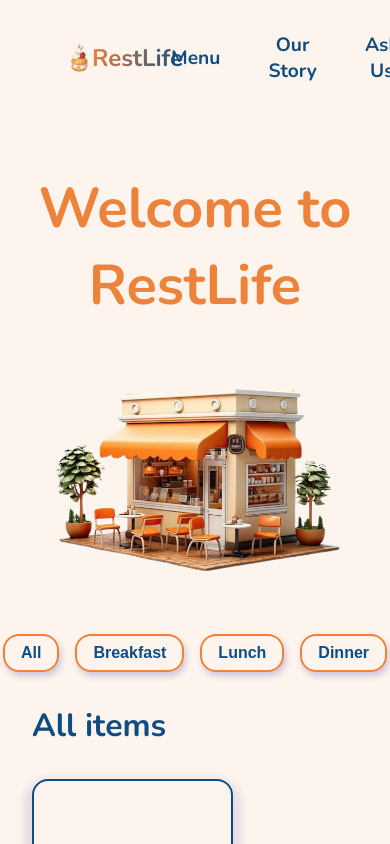
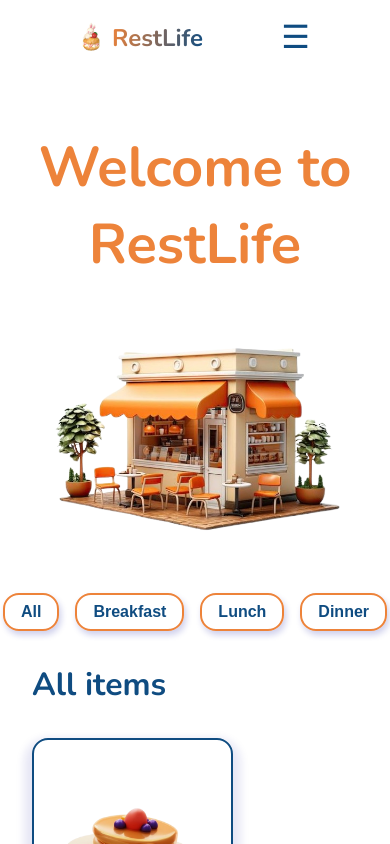
Before and after one commit to hibahdesu/MenuWebsite, a React (Create React App) app: page / in a window 390 px wide. Shown: the top 844 px of the page. Built offline with nearby package versions, Linux system fonts and the light colour scheme.

Commit message:
Update the nav

```diff
--- a/package.json
+++ b/package.json
@@ -9,6 +9,7 @@
     "@testing-library/user-event": "^13.5.0",
     "react": "^19.1.0",
     "react-dom": "^19.1.0",
+    "react-router-dom": "^7.6.2",
     "react-scripts": "5.0.1",
     "web-vitals": "^2.1.4"
   },
--- a/src/App.jsx
+++ b/src/App.jsx
@@ -1,24 +1,39 @@
 import './Main.css';
 import './App.css';
+
+import { BrowserRouter as Router, Routes, Route } from 'react-router-dom';
+
 import Nav from './Nav';
+import Hero from './Hero';
+import FilterButtons from './FilterButtons';
 import PostsAndSidemnu from './PostsAndSidemnu';
-import FilterButtons from './FilterButtons';
-import Hero from './Hero';
 import Footer from './Footer';
+
+import Menu from './pages/Menu';
+import OurStory from './pages/OurStory';
+import ContactUs from './pages/ContactUs';
 
 function App() {
   return (
-    <div className="App">
+    <Router>
       <Nav />
+      <Routes>
+        <Route path="/" element={
+          <>
             <Hero />
             <FilterButtons
               filters={['All', 'Breakfast', 'Lunch', 'Dinner']}
               setFilter={(filter) => console.log(`Filter set to: ${filter}`)}
             />
             <PostsAndSidemnu />
-
+          </>
+        } />
+        <Route path="/menu" element={<Menu />} />
+        <Route path="/about" element={<OurStory />} />
+        <Route path="/contact" element={<ContactUs />} />
+      </Routes>
       <Footer />
-    </div>
+    </Router>
   );
 }
 
--- a/src/Nav.css
+++ b/src/Nav.css
@@ -1,31 +1,42 @@
+/* Header layout */
 .header {
   padding: 1rem 5rem;
   display: flex;
   justify-content: space-between;
   align-items: center;
+  position: relative;
+  z-index: 1000;
+  background-color: transparent;
 }
+
+/* Logo section */
 .logo {
   display: flex;
   align-items: center;
-    justify-content: center;
+  cursor: pointer;
 }
+
 .App-logo {
   height: 8vmin;
   margin: 0;
 }
+
 .logo-text {
   font-size: 1.5em;
   background: linear-gradient(100deg, #ED833A, #0F4C81);
   -webkit-background-clip: text;
   -webkit-text-fill-color: transparent;
   font-weight: bold;
-    margin: 0;
+  margin-left: 0.5rem;
 }
+
+/* Logo hover animation */
 @media (prefers-reduced-motion: no-preference) {
   .App-logo:hover {
     animation: App-logo-spin infinite 20s linear;
   }
 }
+
 @keyframes App-logo-spin {
   from {
     transform: rotate(0deg);
@@ -34,9 +45,12 @@
     transform: rotate(360deg);
   }
 }
+
+/* Desktop nav styles */
 nav {
   text-align: center;
 }
+
 ul {
   list-style-type: none;
   padding: 0;
@@ -45,13 +59,59 @@ ul {
   align-items: center;
   gap: 3rem;
 }
+
 nav a {
   text-decoration: none;
   color: #0F4C81;
-
   font-weight: bold;
   font-size: 1.2em;
+  transition: color 0.2s ease;
 }
+
 nav a:hover {
   color: #ED833A;
 }
+
+/* ===== Responsive Mobile Menu ===== */
+.menu-toggle {
+  display: none;
+  font-size: 2rem;
+  cursor: pointer;
+  color: #0F4C81;
+  z-index: 1001;
+}
+
+/* Mobile styles */
+@media screen and (max-width: 768px) {
+  .menu-toggle {
+    display: block;
+  }
+
+  nav {
+    position: absolute;
+    top: 100%;
+    right: 0;
+    width: 50%;
+    background-color: #fdf4ed;
+    overflow: hidden;
+    max-height: 0;
+    transition: max-height 0.3s ease-in-out;
+    box-shadow: 0 4px 8px rgba(0, 0, 0, 0.1);
+  }
+
+  nav.open {
+    max-height: 300px; /* or more if needed */
+  }
+
+  nav ul {
+    flex-direction: column;
+    align-items: flex-start;
+    padding: 1.5rem;
+    gap: 1.5rem;
+  }
+
+  nav a {
+    font-size: 1.1em;
+    color: #0F4C81;
+  }
+}
--- a/src/Nav.jsx
+++ b/src/Nav.jsx
@@ -1,21 +1,31 @@
 import './Nav.css';
-
+import { Link } from 'react-router-dom';
+import { useState } from 'react';
 
 function Nav() {
+  const [menuOpen, setMenuOpen] = useState(false);
+
   return (
-    <div className='header'>
+    <header className="header">
       <div className="logo">
         <img src={"./images/logo.png"} className="App-logo" alt="logo" />
-        <h1 className='logo-text'>RestLife</h1>
+        <Link to="/" className="logo-text">RestLife</Link>
       </div>
-      <nav>
+
+      {/* Toggle Button */}
+      <div className="menu-toggle" onClick={() => setMenuOpen(!menuOpen)} aria-label="Toggle navigation">
+        {menuOpen ? '✖' : '☰'}
+      </div>
+
+      <nav className={menuOpen ? 'open' : ''}>
         <ul>
-          <li><a href="#home">Menu</a></li>
-          <li><a href="#about">Our Story</a></li>
-          <li><a href="#contact">Ask Us</a></li>
+          <li><Link to="/menu" onClick={() => setMenuOpen(false)}>Menu</Link></li>
+          <li><Link to="/about" onClick={() => setMenuOpen(false)}>Our Story</Link></li>
+          <li><Link to="/contact" onClick={() => setMenuOpen(false)}>Ask Us</Link></li>
         </ul>
       </nav>
-    </div>
+    </header>
   );
 }
+
 export default Nav;
```
Also changed, not shown: src/pages/ContactUs.jsx (added), src/pages/Menu.jsx (added), src/pages/OurStory.jsx (added), 1 other file (tests, documents, lock files or other folders). Lines whose indentation alone changed are shown as unchanged.
